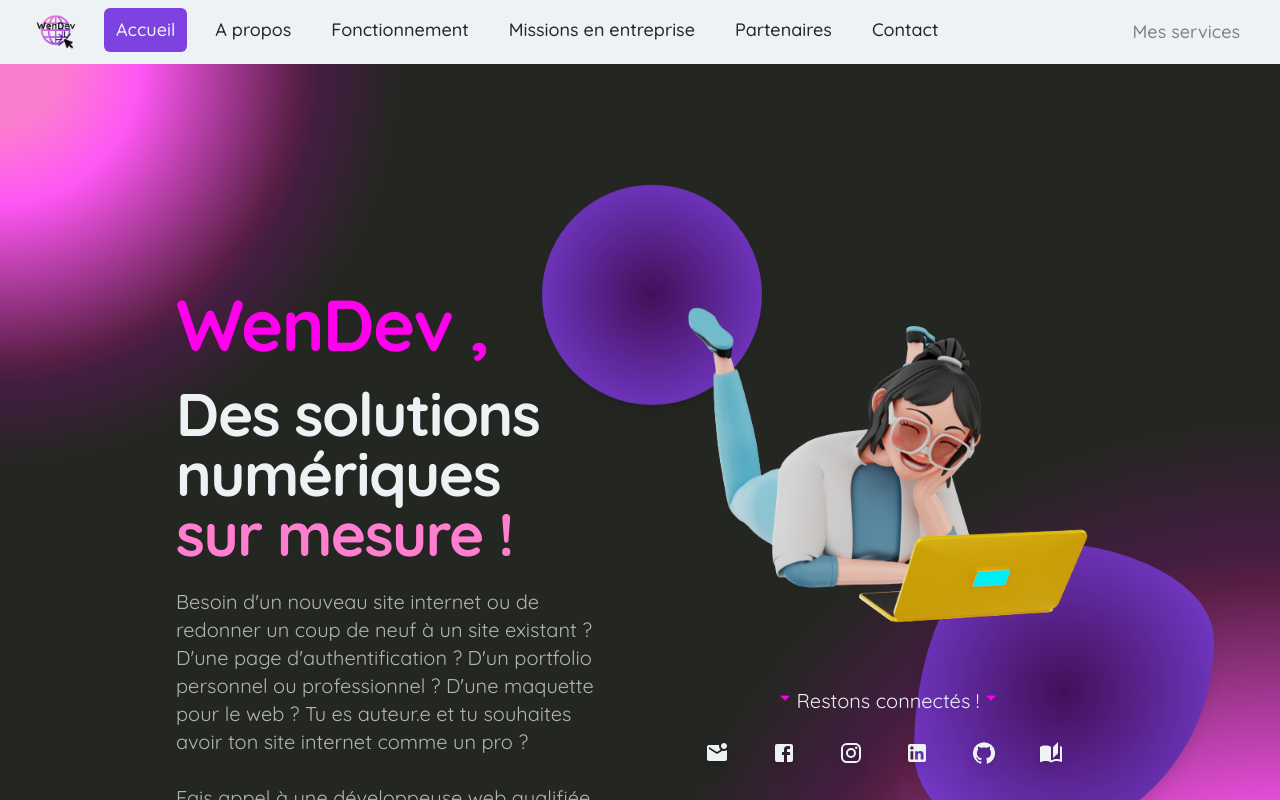
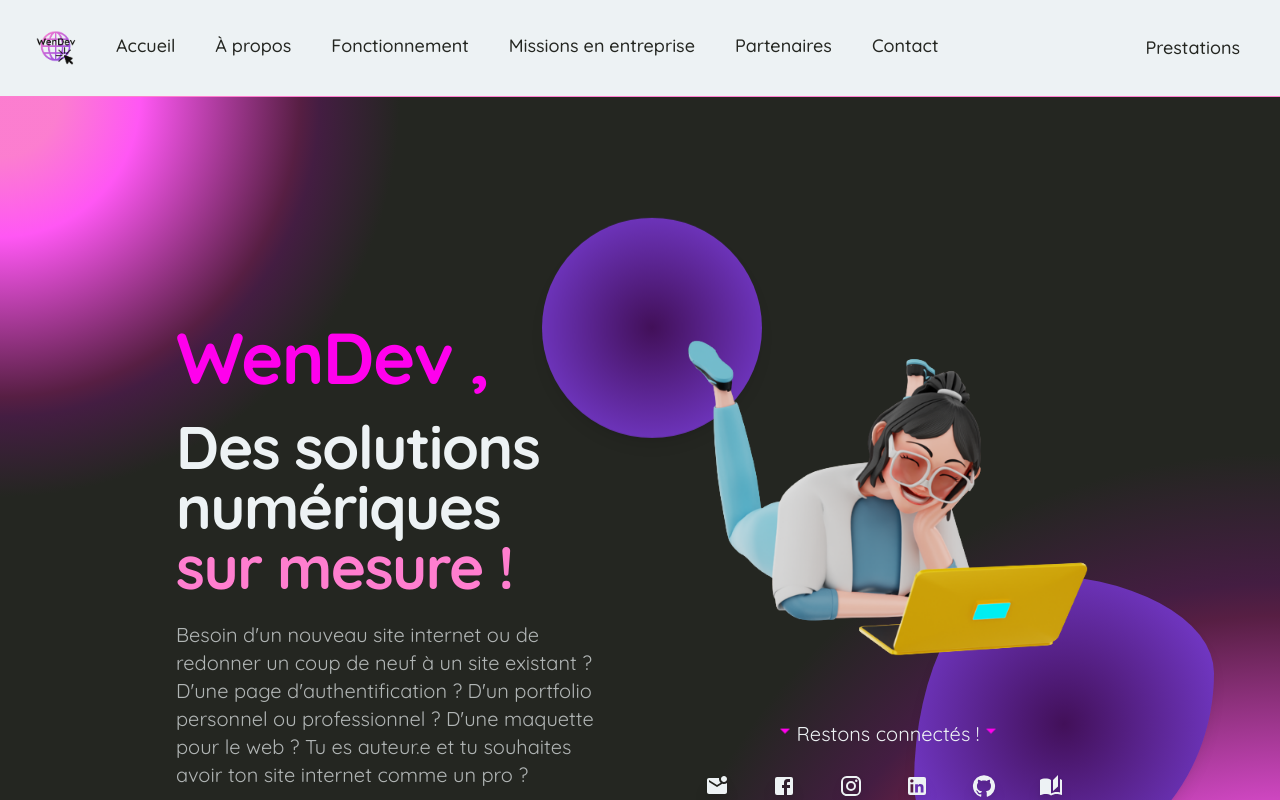
Before and after one commit to wendevweb/site-wendev, a React (Create React App) app: page / in a window 1280 px wide. Shown: the top 800 px of the page. Built offline with nearby package versions, Linux system fonts and the light colour scheme.

Commit message:
Update Navbar

```diff
--- a/src/components/Navbar.jsx
+++ b/src/components/Navbar.jsx
@@ -9,7 +9,7 @@
 
 const navigation = [
   { name: "Accueil", href: "/", current: true },
-  { name: "A propos", href: "/About", current: false },
+  { name: "	À propos", href: "/About", current: false },
   { name: "Fonctionnement", href: "/Fonctionnement", current: false },
   { name: "Missions en entreprise", href: "/Entreprise", current: false },
   // { name: "Formation", href: "/Formation", current: false },
@@ -23,14 +23,14 @@
 
 export default function Example() {
   return (
-    <Disclosure as="nav" className="bg-white sticky top-0 z-50">
+    <Disclosure as="nav" className="bg-white sticky top-0 z-50 font-quicksand border-b border-pink">
       {({ open }) => (
         <>
           <div className="font-quicksand mx-auto max-w-7xl px-2 sm:px-6 lg:px-8">
-            <div className="relative flex h-16 items-center justify-between">
+            <div className="relative flex h-24 items-center justify-between">
               <div className="absolute inset-y-0 left-0 flex items-center sm:hidden">
                 {/* Mobile menu button*/}
-                <Disclosure.Button className="inline-flex items-center justify-center rounded-md p-2 text-black hover:bg-purpleDark hover:text-white focus:outline-none focus:ring-2 focus:ring-inset focus:ring-white">
+                <Disclosure.Button className="inline-flex items-center justify-center rounded-md p-2 text-black hover:bg-pinkDark hover:text-white focus:outline-none focus:ring-2 focus:ring-inset focus:ring-white">
                   <span className="sr-only">Open main menu</span>
                   {open ? (
                     <CloseIcon className="block h-6 w-6" aria-hidden="true" />
@@ -60,8 +60,8 @@
                         href={item.href}
                         className={classNames(
                           item.current
-                            ? "background-radial-gradient-navbar text-white hover:bg-purpleDark bg-purple hover:text-white"
-                            : "text-lg text-black hover:bg-purpleDark hover:text-white",
+                            ? "background-radial-gradient-navbar text-black hover:text-pinkDark"
+                            : "text-lg text-black  hover:text-pinkDark",
                           "px-3 py-2 rounded-md text-lg font-medium"
                         )}
                         aria-current={item.current ? "page" : undefined}
@@ -76,9 +76,9 @@
                 {/* Services dropdown */}
                 <Menu as="div" className="relative ml-3 font-quicksand">
                   <div>
-                    <Menu.Button className="flex justify-center rounded-md p-2 animate-pulse text-black hover:bg-purpleDark hover:text-white focus:outline-none focus:ring-2 focus:ring-inset focus:ring-white">
+                    <Menu.Button className="flex justify-center p-2 text-black  hover:text-pinkDark">
                       <span className="sr-only">Ouvrir le menu mobile</span>
-                      <p className="text-lg font-medium">Mes services</p>
+                      <p className="text-lg font-medium">Prestations</p>
                     </Menu.Button>
                   </div>
                   <Transition
@@ -96,7 +96,7 @@
                           <Link
                             to="/OffreSite"
                             className={classNames(
-                              active ? "bg-pink hover:text-white" : "",
+                              active ? "bg-pinkDark hover:text-white" : "",
                               "block px-4 py-2 font-medium text-black"
                             )}
                           >
```
